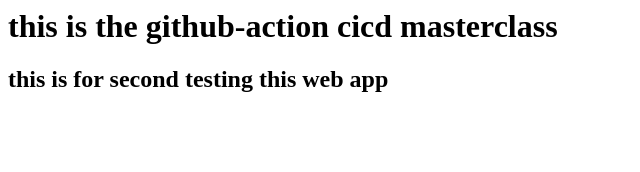
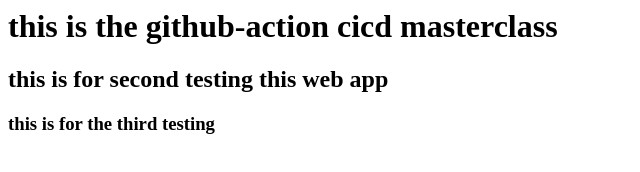
Before and after one commit to hitanshuyadav/github-action-cicd, a plain HTML site: page index.html in a window 1280 px wide. Shown: the whole page, without its empty margins (0-640 px from the left). Drawn offline with Linux system fonts and the light colour scheme.

Commit message:
Add third testing header to index.html

```diff
--- a/index.html
+++ b/index.html
@@ -1,2 +1,5 @@
 <h1> this is the github-action cicd masterclass</h1>
 <h2>this is for second testing this web app</h2>
+<h3>
+  this is for the third testing
+</h3>
```
